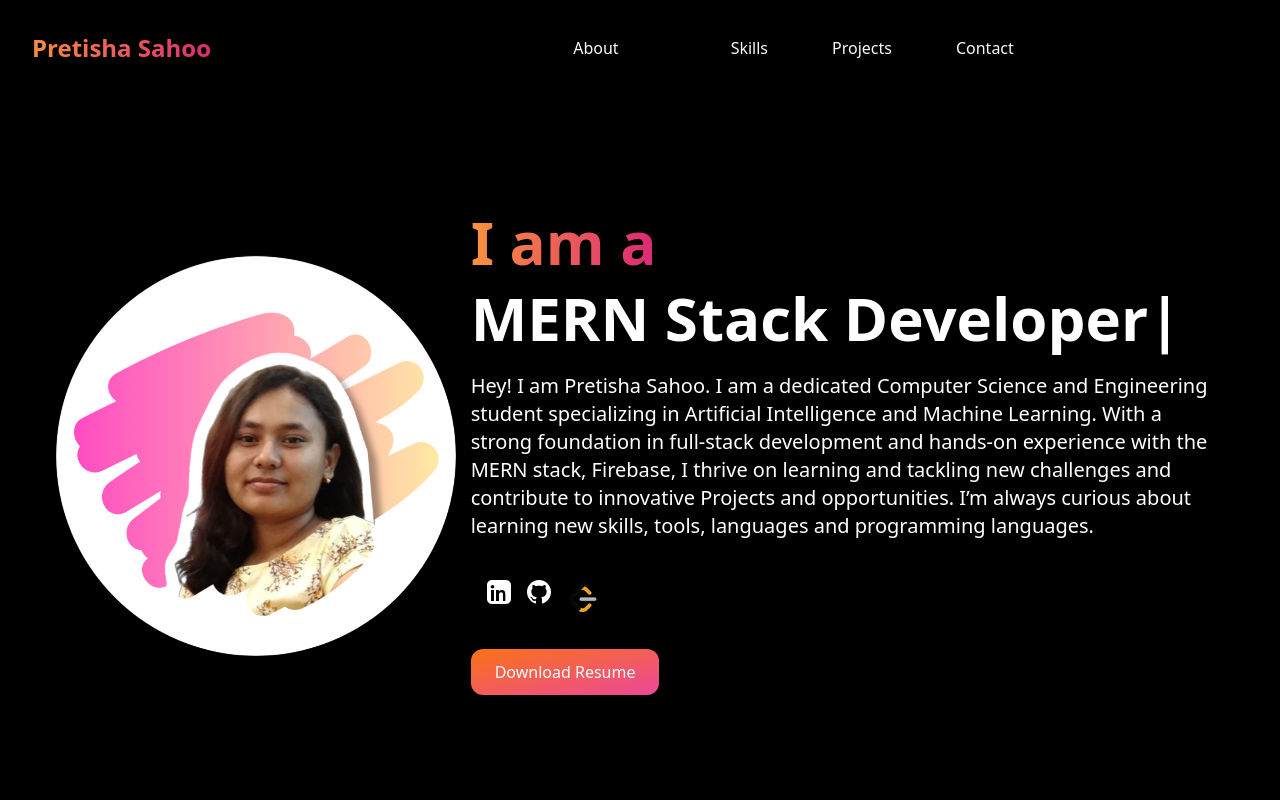
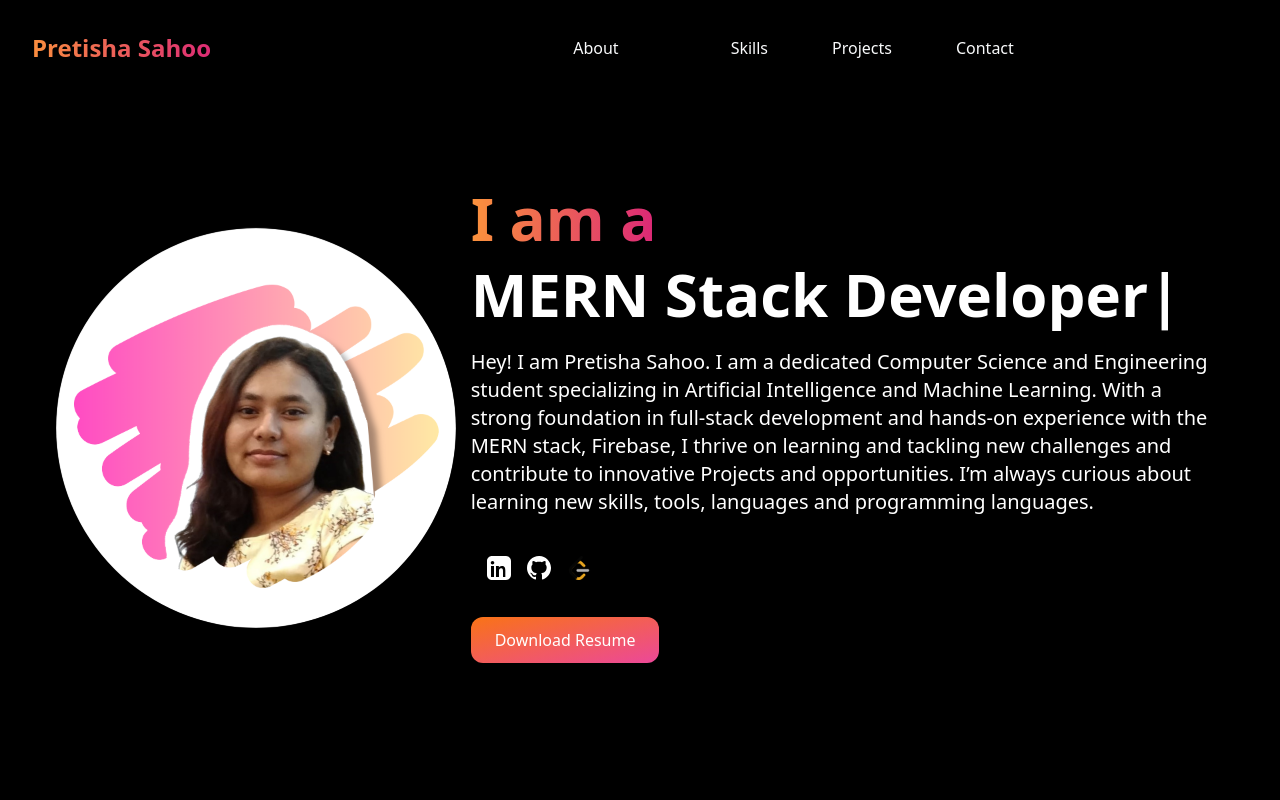
Before and after one commit to PretishaSahoo/Portfolio, a React (Create React App) app: page / in a window 1280 px wide. Shown: the top 800 px of the page. Built offline with nearby package versions, Linux system fonts and the light colour scheme.

Commit message:
some fixes

```diff
--- a/src/Components/About.js
+++ b/src/Components/About.js
@@ -7,7 +7,7 @@ import leetcode from "../Images/leetcode.png"
 export default function About() {
   return (
     <>
-    <div className="grid grid-cols-1 sm:grid-cols-3 gap-8 max-w-[1200px] mx-auto py-8 bg-black">
+    <div className="grid grid-cols-1 sm:grid-cols-3 gap-8 max-w-[1200px] mx-auto py-6 bg-black">
 
       <div className=" col-span-1 my-auto mx-auto p-4">
         <div className="h-auto w-[300px] lg:w-[400px]">
@@ -47,8 +47,8 @@ export default function About() {
               <path d="M12 0c-6.627 0-12 5.373-12 12 0 5.302 3.438 9.8 8.205 11.385.6.111.82-.258.82-.577 0-.285-.011-1.04-.016-2.042-3.338.725-4.042-1.615-4.042-1.615-.546-1.387-1.332-1.756-1.332-1.756-1.087-.743.084-.728.084-.728 1.205.085 1.838 1.236 1.838 1.236 1.07 1.834 2.809 1.305 3.495.998.108-.775.418-1.305.76-1.605-2.665-.305-5.466-1.332-5.466-5.932 0-1.31.469-2.381 1.236-3.221-.124-.303-.536-1.527.117-3.176 0 0 1.008-.322 3.301 1.23.957-.266 1.983-.399 3.005-.404 1.022.005 2.048.138 3.006.404 2.291-1.552 3.297-1.23 3.297-1.23.655 1.649.243 2.873.119 3.176.77.84 1.235 1.911 1.235 3.221 0 4.61-2.803 5.625-5.475 5.921.43.372.812 1.102.812 2.222 0 1.606-.014 2.898-.014 3.293 0 .322.217.694.825.576 4.765-1.586 8.201-6.084 8.201-11.385 0-6.627-5.373-12-12-12z"/>
             </svg>
           </a>
-          <a href="https://leetcode.com/u/Pretisha_Sahoo/" target="_blank" rel="noopener noreferrer" className="text-gray-500">
-            <img  src={leetcode} alt="leetcode" />
+          <a href="https://leetcode.com/u/Pretisha_Sahoo/" target="_blank" rel="noopener noreferrer" className="text-gray-500 ">
+          <img   width="24px" src={leetcode} alt="leetcode" />
           </a>
         </div>
 
--- a/src/Components/Navbar.js
+++ b/src/Components/Navbar.js
@@ -37,7 +37,7 @@ export default function Navbar() {
       </nav>
     </header>
     <div style={{ paddingTop: '100px' }}>
-      <section id="About" className="py-16"><About/></section>
+      <section id="About" className="py-12"><About/></section>
       <section id="Skills" className="py-16"><Skills/></section>
       <section id="Projects" className="py-16"><Projects/></section>
       <section id="Contact" className="py-16"><Contact/></section>
```
